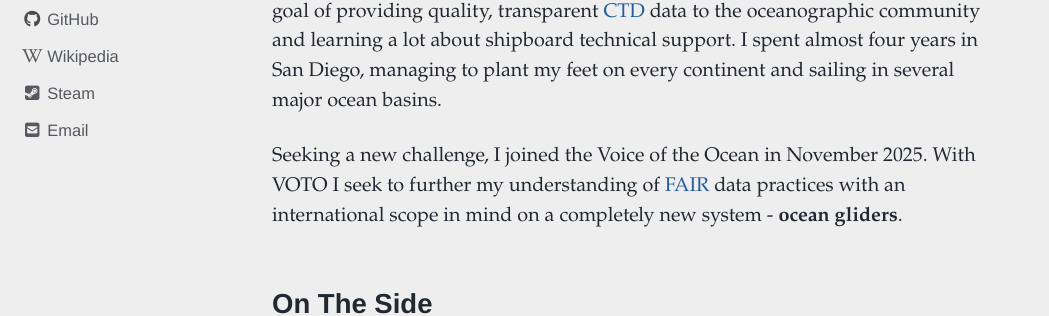
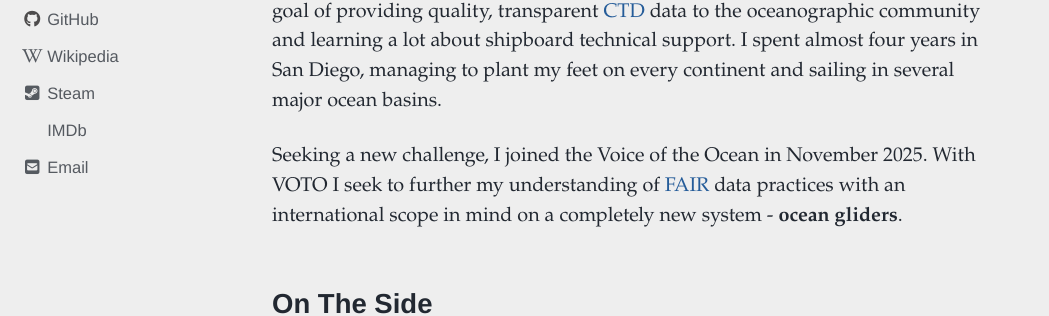
Before and after one commit to Klankers/Klankers.github.io, a Jekyll site: the page built from index.md, in a window 1280 px wide and 900 px high, scrolled down 665 px. Shown: the part 509-825 px from the top of the window, without its empty margins (0-1049 px from the left). Built offline with Jekyll 4.4.1, drawn with Linux system fonts in a browser that asks for light colours; cached includes are drawn as plain includes; nearby versions of some CDN libraries.

Commit message:
Why not, add IMDb

```diff
--- a/_config.yml
+++ b/_config.yml
@@ -130,6 +130,9 @@ author:
     - label: "Steam"
       icon: "fab fa-fw fa-steam-square"
       url: "https://steamcommunity.com/id/AKLANK"
+    - label: "IMDb"
+      icon: "fab fa-fw fa-IMDb"
+      url: "https://www.imdb.com/user/p.mo5avg7gsnetsmwlxwvnbofs6u"
 
     # - label: "Twitter"
     #   icon: "fab fa-fw fa-twitter-square"
```
